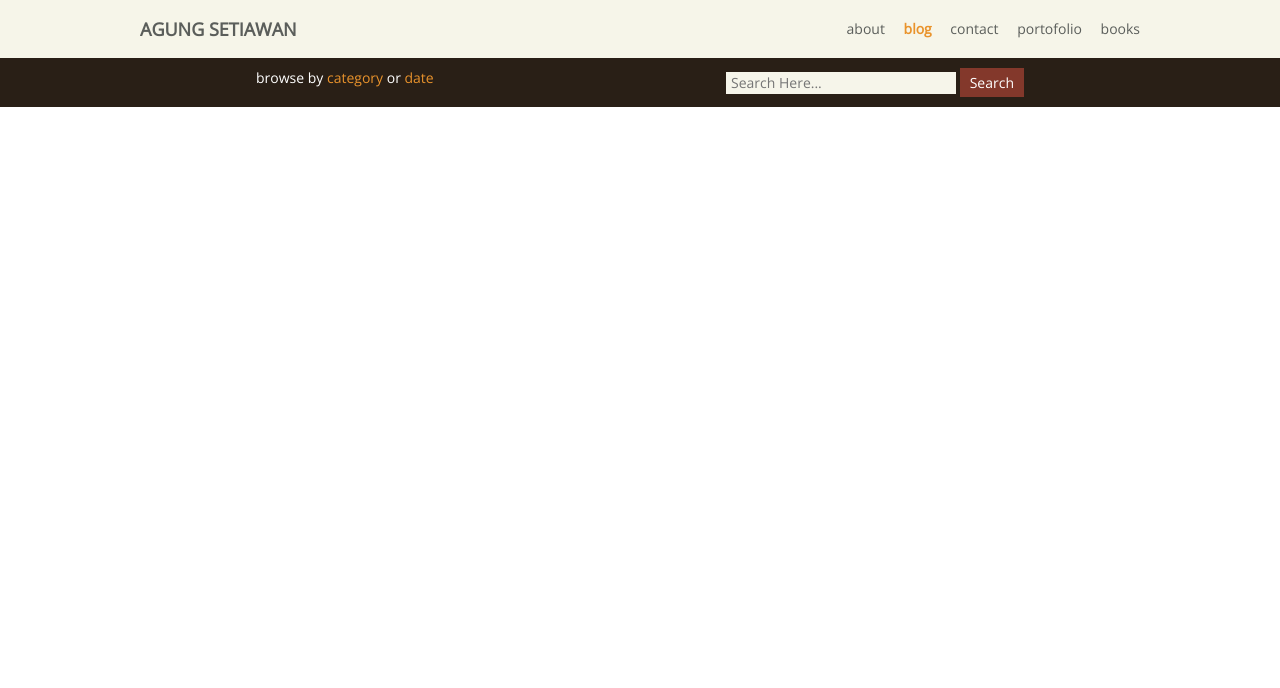
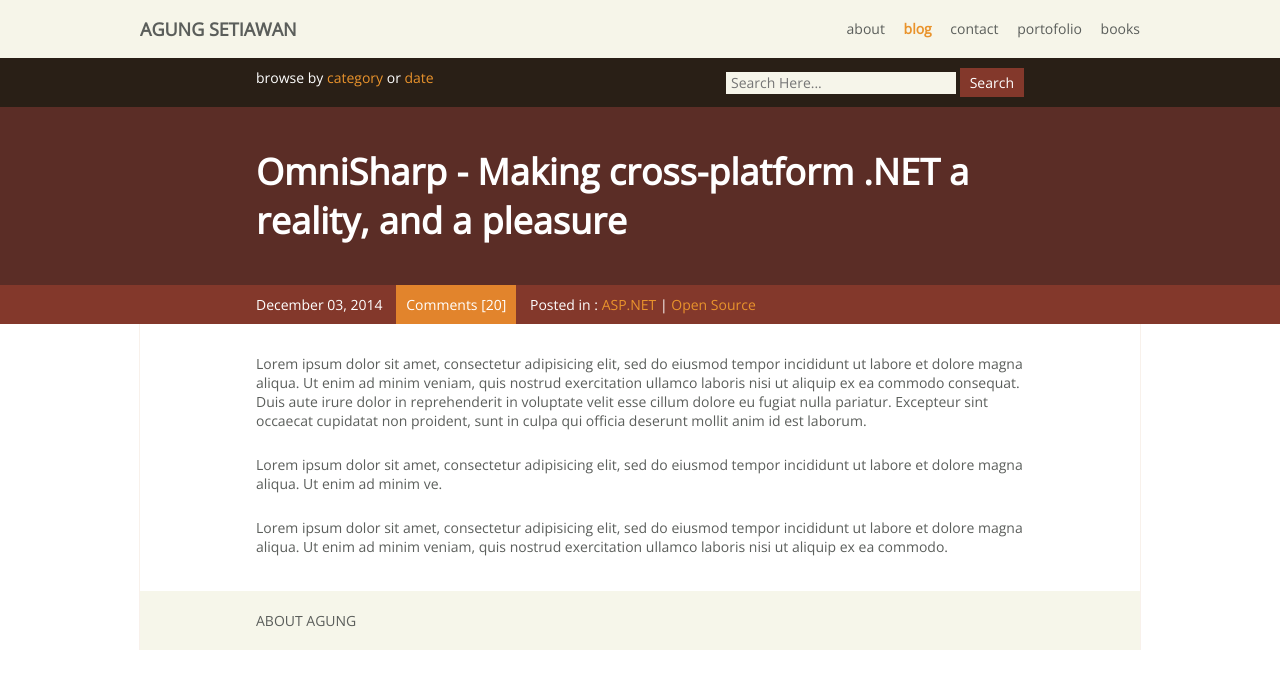
Before and after one commit to agungsetiawan/New-Blog-Template, a plain HTML site: page index.html in a window 1280 px wide. Drawn offline with nearby package versions, Linux system fonts and the light colour scheme.

Commit message:
article and about author

```diff
--- a/css/style.css
+++ b/css/style.css
@@ -10,13 +10,28 @@ h1{
 	font-size: 18px;
 }
 
+h1.title{
+	font-size: 36px;
+	color: #fff;
+}
+
 a{
 	text-decoration: none;
 	color: #e9932c;
 }
 
+p{
+	margin-bottom: 25px;
+}
+
 .white-text{
 	color: #fff;
+}
+
+.comment-link{
+	background: #e2842c;
+	color: #fff;
+	padding: 10px;
 }
 
 #top-header{
@@ -86,14 +101,79 @@ a{
 	padding: 5px 10px;
 }
 
+.title{
+	background: #5b2d26;
+	padding: 20px 0;
+}
+
+.inner-title{
+	width: 768px;
+	margin: 0 auto;
+}
+
+.meta{
+	background: #83382b;
+	padding: 10px 0;
+}
+
+.inner-meta{
+	width: 768px;
+	margin: 0 auto;
+}
+
+.inner-meta span{
+	margin-right: 10px;
+}
+
+.content{
+	width: 1000px;
+	margin: 0 auto;
+	border-left: 1px solid #F8F1EB;
+	border-right: 1px solid #F8F1EB;
+}
+
+.inner-content{
+	width: 768px;
+	margin: 0 auto;
+	padding: 30px 0 10px;
+}
+
+.author-area{
+	background: #f6f6ea;
+}
+
+.inner-author-area{
+	width: 768px;
+	margin: 0 auto;
+	padding: 20px 0;
+}
+
 
 @media screen and (max-width: 1000px){
-	#my-name, #menu,#browse-by,#search{
+	#my-name, #menu,#browse-by,#search,.title{
 		float: none;
 		text-align: center;
 	}
 
-	#inner-top-header,#inner-bottom-header{
+	#inner-top-header,#inner-bottom-header, .inner-title, .inner-meta, .inner-content,.content{
 		width: 100%;
 	}
+
+	h1.title{
+		font-size: 28px;
+	}
+
+	.inner-meta,.inner-content,.content{
+		padding: 0px 10px;
+	}
+
+	.inner-author-area{
+		padding: 20px 10px;
+	}
+
+	#category-tag{
+		display: block;
+		margin-top: 10px;
+	}
+
 }
--- a/index.html
+++ b/index.html
@@ -40,7 +40,43 @@
 	</div>
 
 	<div id="main">
+		<div class="title">
+			<div class="inner-title">
+				<h1 class="title">OmniSharp - Making cross-platform .NET a reality, and a pleasure</h1>
+			</div>
+		</div>
 
+		<div class="meta">
+			<div class="inner-meta">
+				<span class="white-text">December 03, 2014</span>
+				<span class="comment-link"> Comments [20]</span>
+				<span id="category-tag" class="white-text">Posted in : <a href="#">ASP.NET</a> | <a href="#">Open Source</a></span>
+			</div>
+		</div>
+
+		<div class="content">
+			<div class="inner-content">
+				<p>Lorem ipsum dolor sit amet, consectetur adipisicing elit, sed do eiusmod
+				tempor incididunt ut labore et dolore magna aliqua. Ut enim ad minim veniam,
+				quis nostrud exercitation ullamco laboris nisi ut aliquip ex ea commodo
+				consequat. Duis aute irure dolor in reprehenderit in voluptate velit esse
+				cillum dolore eu fugiat nulla pariatur. Excepteur sint occaecat cupidatat non
+				proident, sunt in culpa qui officia deserunt mollit anim id est laborum.</p>
+
+				<p>Lorem ipsum dolor sit amet, consectetur adipisicing elit, sed do eiusmod
+				tempor incididunt ut labore et dolore magna aliqua. Ut enim ad minim ve.</p>
+
+				<p>Lorem ipsum dolor sit amet, consectetur adipisicing elit, sed do eiusmod
+				tempor incididunt ut labore et dolore magna aliqua. Ut enim ad minim veniam,
+				quis nostrud exercitation ullamco laboris nisi ut aliquip ex ea commodo.</p>
+			</div>
+
+			<div class="author-area">
+				<div class="inner-author-area">
+					<span class="about-me">ABOUT AGUNG</span>
+				</div>
+			</div>
+		</div>
 	</div>
 
 	<div id="footer">
```
